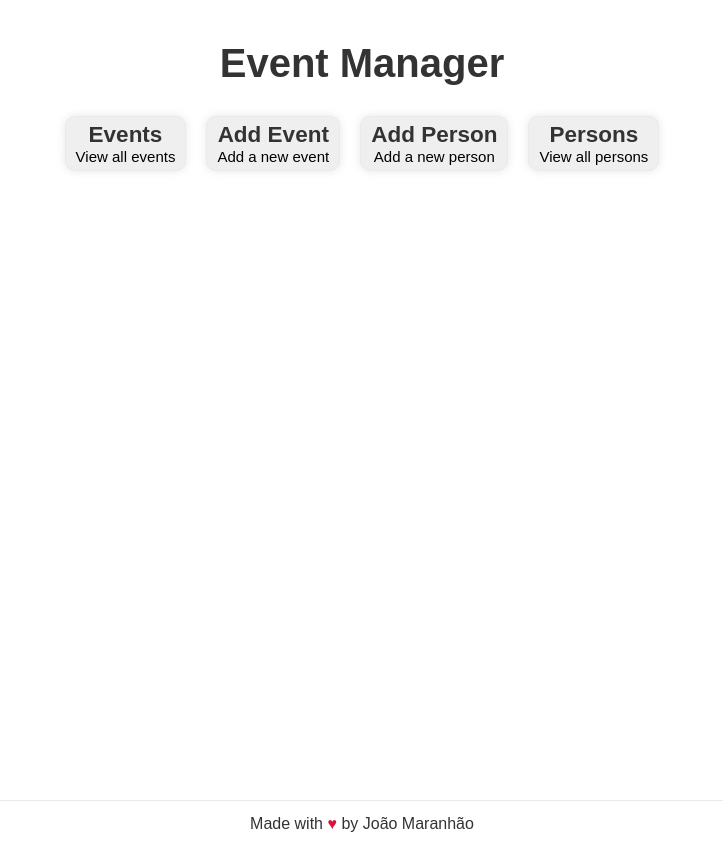
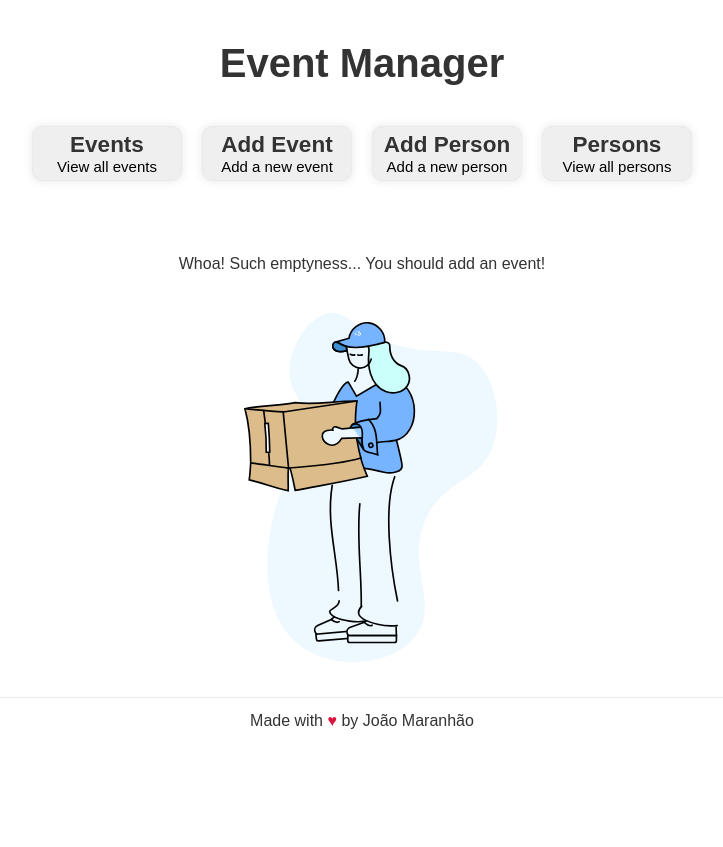
Before and after one commit to joaomaranhao/event-manager-frontend, a Next.js app: page / in a window 1280 px wide. Shown: the whole page, without its empty margins (278-1001 px from the left). After the commit the page ends 800 px from the top, so only its background shows below. Built offline with nearby package versions, Linux system fonts and the light colour scheme; no server answers.

Commit message:
create EmptyBox component with lottie animation

```diff
--- a/package.json
+++ b/package.json
@@ -12,7 +12,8 @@
     "axios": "^0.27.2",
     "next": "12.3.1",
     "react": "18.2.0",
-    "react-dom": "18.2.0"
+    "react-dom": "18.2.0",
+    "react-lottie": "^1.2.3"
   },
   "devDependencies": {
     "@types/node": "18.7.23",
--- /dev/null
+++ b/src/components/EmptyBox/EmptyBox.module.css
@@ -0,0 +1,10 @@
+.emptyBox {
+  display: flex;
+  flex-direction: column;
+  align-items: center;
+  justify-content: center;
+  width: 100%;
+  height: 100%;
+  padding: 20px;
+  box-sizing: border-box;
+}
--- /dev/null
+++ b/src/components/EmptyBox/index.tsx
@@ -0,0 +1,24 @@
+import Lottie from 'react-lottie';
+import animation from '../../lotties/empty-box.json'
+
+import styles from './EmptyBox.module.css'
+
+export const EmptyBox = () => {
+  return (
+    <div className={styles.emptyBox}>
+      <p>Whoa! Such emptyness... You should add an event!</p>
+      <Lottie
+        options={{
+          loop: true,
+          autoplay: true,
+          animationData: animation,
+          rendererSettings: {
+            preserveAspectRatio: 'xMidYMid slice'
+          }
+        }}
+        height={400}
+        width={400}
+      />
+    </div>
+  )
+}
--- a/src/pages/index.tsx
+++ b/src/pages/index.tsx
@@ -1,9 +1,9 @@
 import axios from 'axios'
 import Head from 'next/head'
 import { useEffect, useState } from 'react'
+import { EmptyBox } from '../components/EmptyBox'
 
 import styles from '../styles/Home.module.css'
-import animation from '../../public/empty-box.json'
 
 export default function Home() {
   const [events, setEvents] = useState(null)
@@ -42,6 +42,9 @@ export default function Home() {
             </button>
           </div>
         </div>
+        <div className={styles.display}>
+          {events ? '' : <EmptyBox />}
+        </div>
         <footer className={styles.footer}>
           <p>Made with <span>♥</span> by João Maranhão</p>
         </footer>
--- a/src/styles/Home.module.css
+++ b/src/styles/Home.module.css
@@ -3,9 +3,7 @@
 }
 
 .main {
-  min-height: 100vh;
   padding: 4rem 0;
-  flex: 1;
   display: flex;
   flex-direction: column;
   align-items: center;
@@ -41,7 +39,7 @@
 }
 
 .command {
-  margin: 0 1rem;
+  margin: 1rem;
   font-size: 1.5rem;
   text-align: center;
   border: 1px solid #eaeaea;
@@ -49,6 +47,7 @@
   padding: 0.5rem 1rem;
   box-shadow: 0 0 10px rgba(0, 0, 0, 0.1);
   cursor: pointer;
+  width: 15rem;
 }
 
 .command:hover {
```
Also changed, not shown: src/lotties/empty-box.json (renamed from public/empty-box.json), 1 other file (tests, documents, lock files or other folders).
